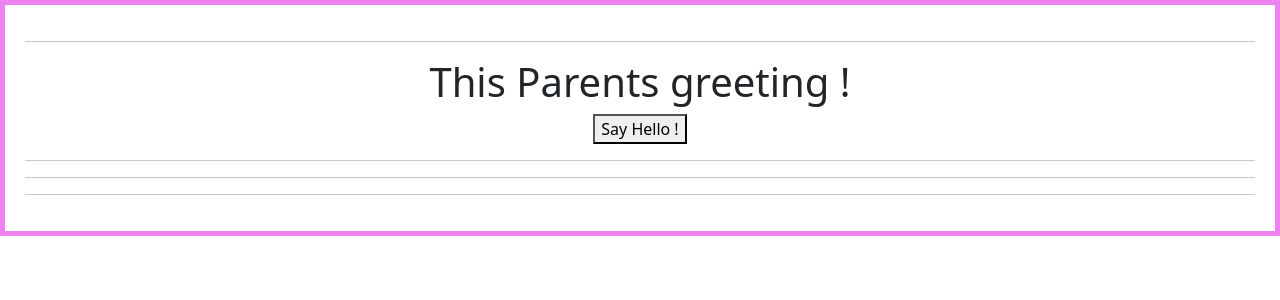
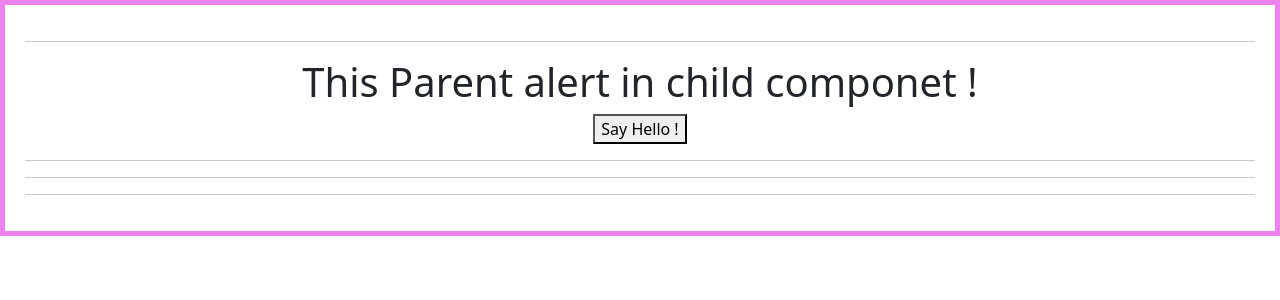
Before and after one commit to Nadeem35/react-playzone, a React (Vite) app: page / in a window 1280 px wide. Shown: the top 300 px of the page. Built offline with nearby package versions, Linux system fonts and the light colour scheme.

Commit message:
update prop

```diff
--- a/src/Components/5.PassingFuncAsProps/Parent1.jsx
+++ b/src/Components/5.PassingFuncAsProps/Parent1.jsx
@@ -8,7 +8,7 @@ function Parent1() {
 
   return (
     <>
-      <h1>This Parents greeting !</h1>
+      <h1>This Parent alert in child componet !</h1>
       <Child1 onGreet={showAlert}></Child1>
     </>
   );
```
